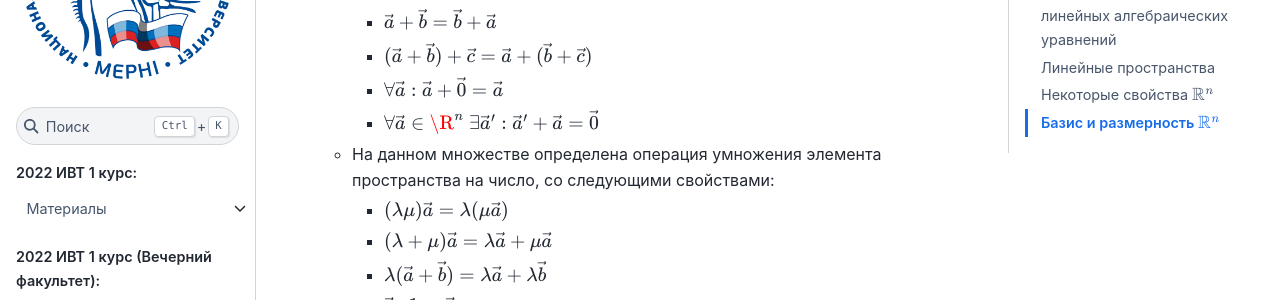
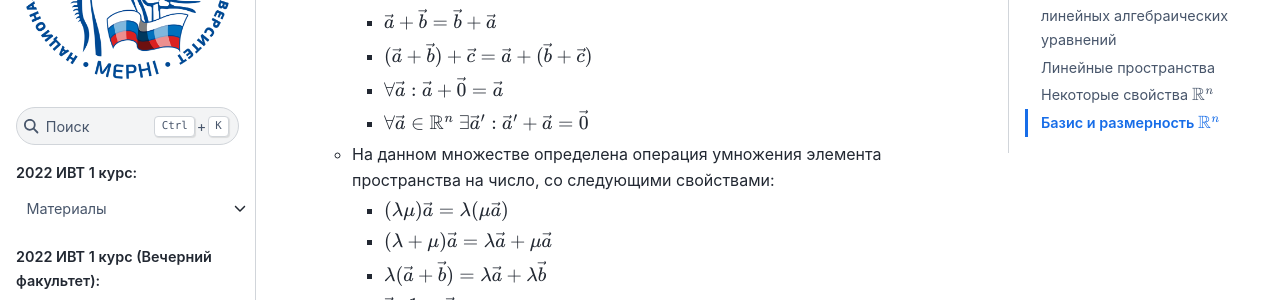
Before and after one commit to mephi-tex/mephi-tex, a Sphinx documentation site: the page built from docs/IVT_evening/linear-algebra.md, in a window 1280 px wide and 900 px high, scrolled down 6676 px. Shown: the part 153-453 px from the top of the window. Built offline with Sphinx 7.4.7 and the Sphinx Book theme 1.1.4, drawn with Linux system fonts in a browser that asks for light colours; the version number could not be read and is left out.

```diff
--- a/docs/IVT_evening/linear-algebra.md
+++ b/docs/IVT_evening/linear-algebra.md
@@ -284,7 +284,7 @@ depth: 3
 		- $\vec{a} + \vec{b} = \vec{b} + \vec{a}$
 		- $(\vec{a} + \vec{b}) + \vec{c} = \vec{a} + (\vec{b} + \vec{c})$
 		- $\forall \vec{a}: \vec{a} + \vec{0} = \vec{a}$
-		- $\forall \vec{a} \in \R^{n} \ \exists \vec{a}': \vec{a}' + \vec{a} = \vec{0}$
+		- $\forall \vec{a} \in \RR^{n} \ \exists \vec{a}': \vec{a}' + \vec{a} = \vec{0}$
 	- На данном множестве определена операция умножения элемента пространства на число, со следующими свойствами:
 		- $(\lambda \mu)\vec{a} = \lambda(\mu \vec{a})$
 		- $(\lambda + \mu)\vec{a} = \lambda \vec{a} + \mu \vec{a}$
```
